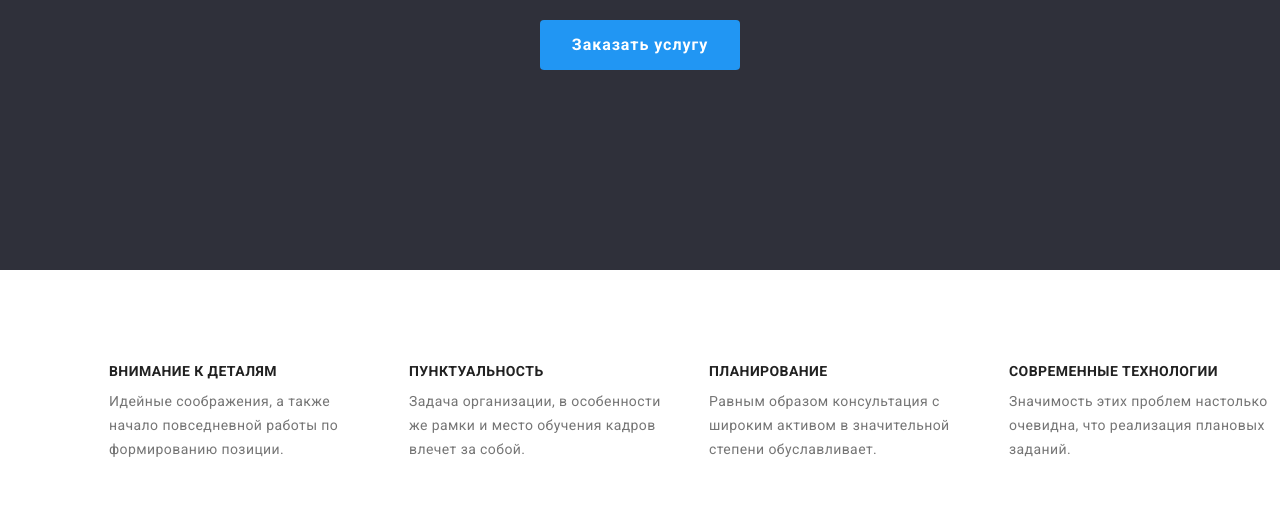
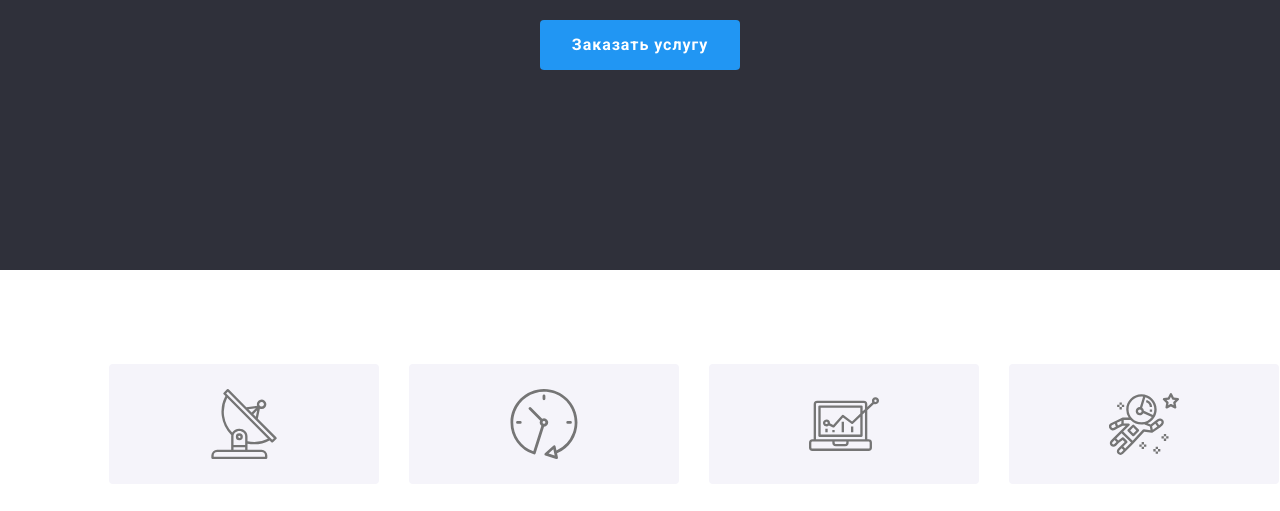
Before and after one commit to AlexMedvetskiy/goit-markup-hw-05, a plain HTML site: page index.html in a window 1280 px wide. Shown: the part 440-951 px from the top of the page. Drawn offline with nearby package versions, Linux system fonts and the light colour scheme.

Commit message:
hw4 mission icons
додав icon в секцію mission

```diff
--- a/css/styles.css
+++ b/css/styles.css
@@ -209,7 +209,7 @@ p {
          padding-right: 32px;
          padding-left: 32px;
         }
-        .to-hide {
+        .mission-to-hide {
                     position: absolute;
                     width: 1px;
                     height: 1px;
@@ -227,20 +227,39 @@ p {
     padding: 94px 94px;
 }
 
-.mission{
+/* .mission{
     font-family: 'Roboto';
         font-weight: 700;
         font-size: 36px;
         line-height: 1.16;
         text-align: center;
         color: var(--header-color);
-}
+} */
 .mission-list {
         flex-basis: 50%;}
 
         .mission-list:not(:last-child) {
     margin-right: 30px;
 }
+
+.mission-icons {
+    display: flex;
+    align-items: center;
+    justify-content: center;
+    height: 120px;
+    margin-bottom: 30px;
+    border-radius: 4px;
+    fill: var(--accent-color);
+    background-color:  #F5F4FA;
+}
+
+.svg-mission {
+    fill: var(--accent-color);
+}
+
+
+
+
 
 .mission-heading{
     font-family: 'Roboto';
--- a/index.html
+++ b/index.html
@@ -66,25 +66,45 @@
 <!--section our-mission -->
             <section class="our-mission">
                 <div class="container">
-            <h2 class="mission to-hide">Наша місія для Вас
+            <h2 class="mission-to-hide">Наша місія для Вас
             </h2>
             <ul class="list">
                 <li class="mission-list">
+                    <div class="mission-icons">
+                        <svg class="svg-mission" width="70px" height="70px">
+                            <use href="./images/icons.svg.svg#icon-antenna"></use>
+                        </svg>
+                    </div>
                     <h3 class="mission-heading">Внимание к деталям</h3>
                     <p class="features" >Идейные соображения, а также начало повседневной работы по формированию позиции.
                     </p>
                 </li>
                 <li class="mission-list">
+                    <div class="mission-icons">
+                        <svg class="svg-mission" width="70px" height="70px">
+                            <use href="./images/icons.svg.svg#icon-clock"></use>
+                        </svg>
+                    </div>
                     <h3 class="mission-heading">Пунктуальность</h3>
                     <p class="features">Задача организации, в особенности же рамки и место обучения кадров влечет за собой.
                     </p>
                 </li>
                 <li class="mission-list">
+                    <div class="mission-icons">
+                        <svg class="svg-mission" width="70px" height="70px">
+                            <use href="./images/icons.svg.svg#icon-diagram"></use>
+                        </svg>
+                    </div>
                     <h3 class="mission-heading">Планирование</h3>
                     <p class="features">Равным образом консультация с широким активом в значительной степени обуславливает.
                     </p>
                 </li>
                 <li class="mission-list">
+                    <div class="mission-icons">
+                        <svg class="svg-mission" width="70px" height="70px">
+                            <use href="./images/icons.svg.svg#icon-astronaut"></use>
+                        </svg>
+                    </div>
                     <h3 class="mission-heading">Современные технологии</h3>
                     <p class="features">Значимость этих проблем настолько очевидна, что реализация плановых заданий.
                     </p>
```
